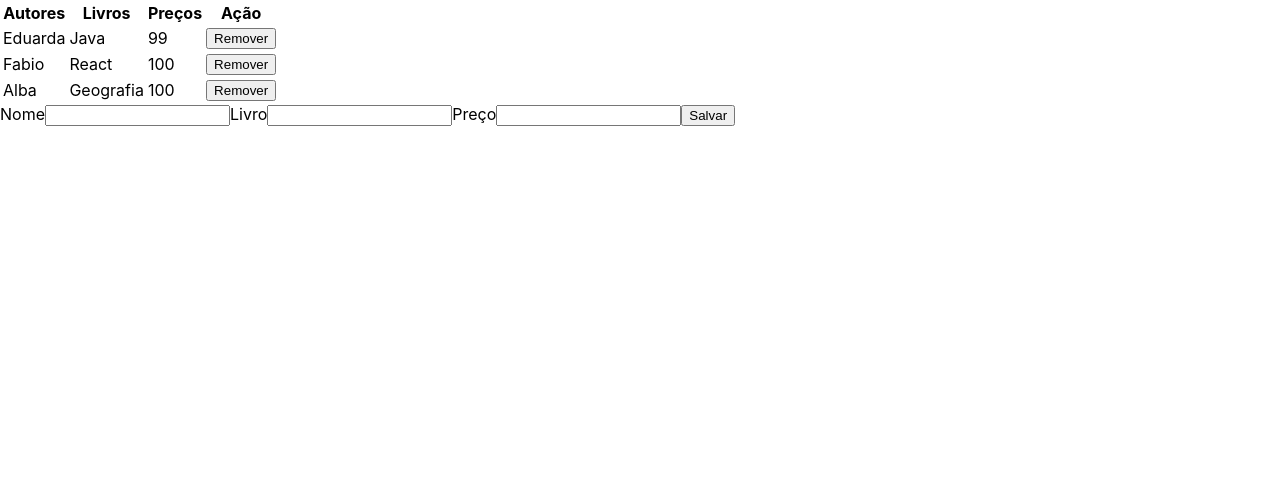
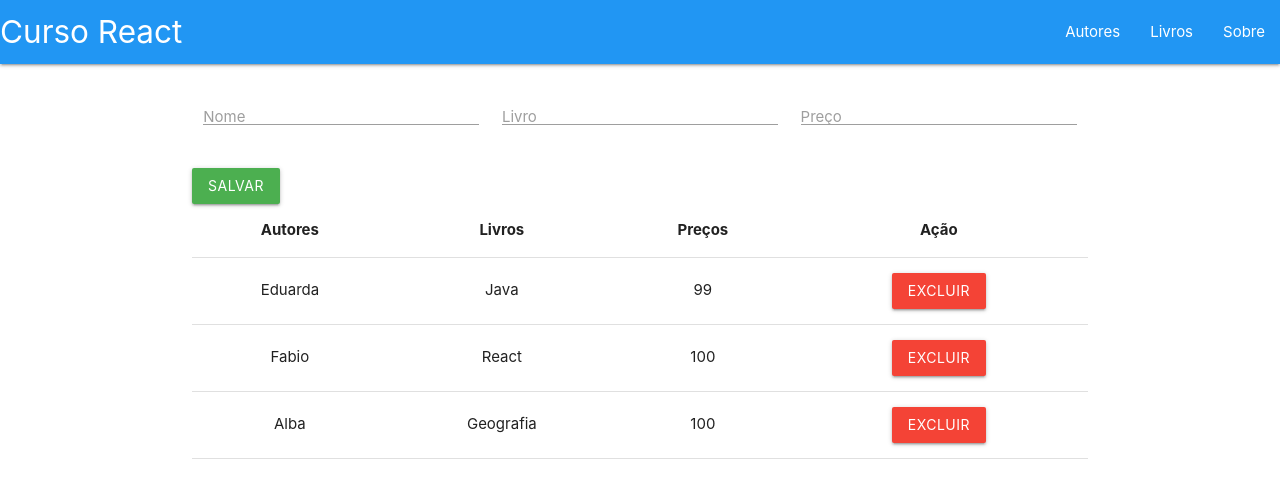
Before and after one commit to fabiogif/aulareactjs, a React (Create React App) app in the folder curso-react-alura/: page / in a window 1280 px wide. Shown: the top 498 px of the page. Built offline with nearby package versions, Linux system fonts and the light colour scheme.

Commit message:
Parte 1 do curso concluida

```diff
--- a/curso-react-alura/src/App.css
+++ b/curso-react-alura/src/App.css
@@ -36,3 +36,7 @@
         transform: rotate(360deg);
     }
 }
+
+.mb-10 {
+    margin-bottom: 10px;
+}
--- a/curso-react-alura/src/App.js
+++ b/curso-react-alura/src/App.js
@@ -1,6 +1,8 @@
 import React, { Component, Fragment } from "react";
+import "materialize-css/dist/css/materialize.min.css";
 import "./App.css";
 import Tabela from "./Tabela";
+import Header from "./Header";
 import Form from "./Formulario";
 
 class App extends Component {
@@ -42,8 +44,11 @@ class App extends Component {
   render() {
     return (
       <Fragment>
-        <Tabela autores={this.state.autores} removeAutor={this.removeAutor} />
-        <Form escudadorDeSubmit={this.escudadorDeSubmit} />
+        <Header />
+        <div className="container mb-10">
+          <Form escudadorDeSubmit={this.escudadorDeSubmit} />
+          <Tabela autores={this.state.autores} removeAutor={this.removeAutor} />
+        </div>
       </Fragment>
     );
   }
--- a/curso-react-alura/src/Formulario.js
+++ b/curso-react-alura/src/Formulario.js
@@ -26,32 +26,54 @@ class Formulario extends Component {
     const { nome, livro, preco } = this.state;
     return (
       <form>
-        <label htmlFor="nome">Nome</label>
+        <div className="row">
+          <div className="input-field col s4">
+            <label htmlFor="nome" className="input-field">
+              Nome
+            </label>
             <input
+              className="validate"
               id="nome"
               type="text"
               name="nome"
               value={nome}
               onChange={this.escutadorDeInput}
             />
-        <label htmlFor="nome">Livro</label>
+          </div>
+          <div className="input-field col s4">
+            <label htmlFor="nome" className="input-field">
+              Livro
+            </label>
             <input
+              className="validate"
               id="livro"
               type="text"
               name="livro"
               value={livro}
               onChange={this.escutadorDeInput}
             />
-        <label htmlFor="preco">Preço</label>
+          </div>
+
+          <div className="input-field col s4">
+            <label htmlFor="preco" className="input-field">
+              Preço
+            </label>
             <input
+              className="validate"
               id="preco"
               type="text"
               name="preco"
               value={preco}
               onChange={this.escutadorDeInput}
             />
+          </div>
+        </div>
 
-        <button type="button" onClick={this.submitFormularo}>
+        <button
+          type="button"
+          className="waves-effect waves-light green btn"
+          onClick={this.submitFormularo}
+        >
           Salvar
         </button>
       </form>
--- /dev/null
+++ b/curso-react-alura/src/Header.js
@@ -0,0 +1,26 @@
+import React from "react";
+
+const Header = () => {
+  return (
+    <nav>
+      <div className="nav-wrapper indigo blue">
+        <a href="/" className="brand-logo">
+          Curso React
+        </a>
+        <ul id="nav-mobile" className="right">
+          <li>
+            <a href="/autores">Autores</a>
+          </li>
+          <li>
+            <a href="/livros">Livros</a>
+          </li>
+          <li>
+            <a href="/sobre">Sobre</a>
+          </li>
+        </ul>
+      </div>
+    </nav>
+  );
+};
+
+export default Header;
--- a/curso-react-alura/src/Tabela.js
+++ b/curso-react-alura/src/Tabela.js
@@ -25,8 +25,9 @@ const TableBody = props => {
             onClick={() => {
               props.removeAutor(index);
             }}
+            className="waves-effect waves-light red btn"
           >
-            Remover
+            Excluir
           </button>
         </td>
       </tr>
@@ -38,7 +39,7 @@ class Tabela extends Component {
   render() {
     const { autores, removeAutor } = this.props;
     return (
-      <table>
+      <table className="centered highlight">
         <TableHead />
         <TableBody autores={autores} removeAutor={removeAutor} />
       </table>
```
Also changed, not shown: 1 other file (tests, documents, lock files or other folders). Lines whose indentation alone changed are shown as unchanged.
